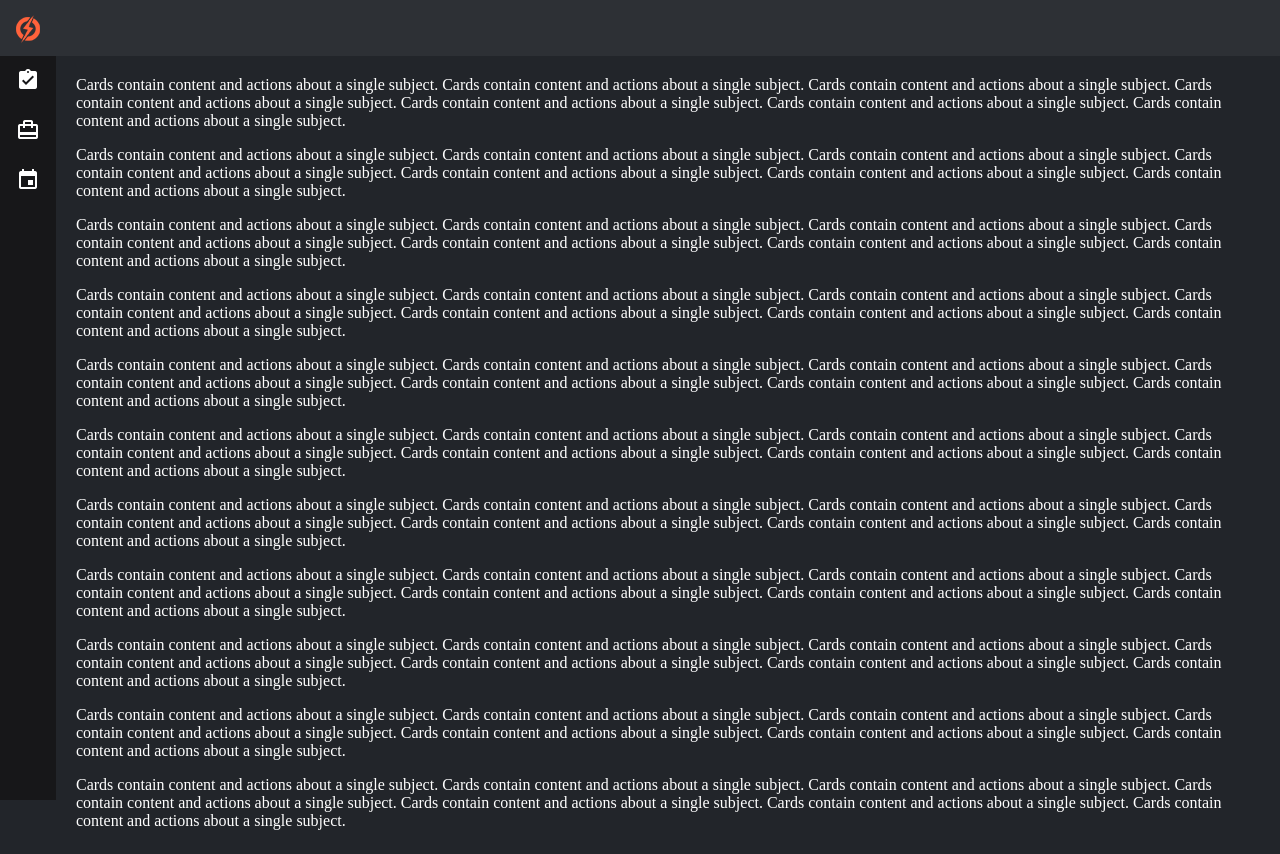
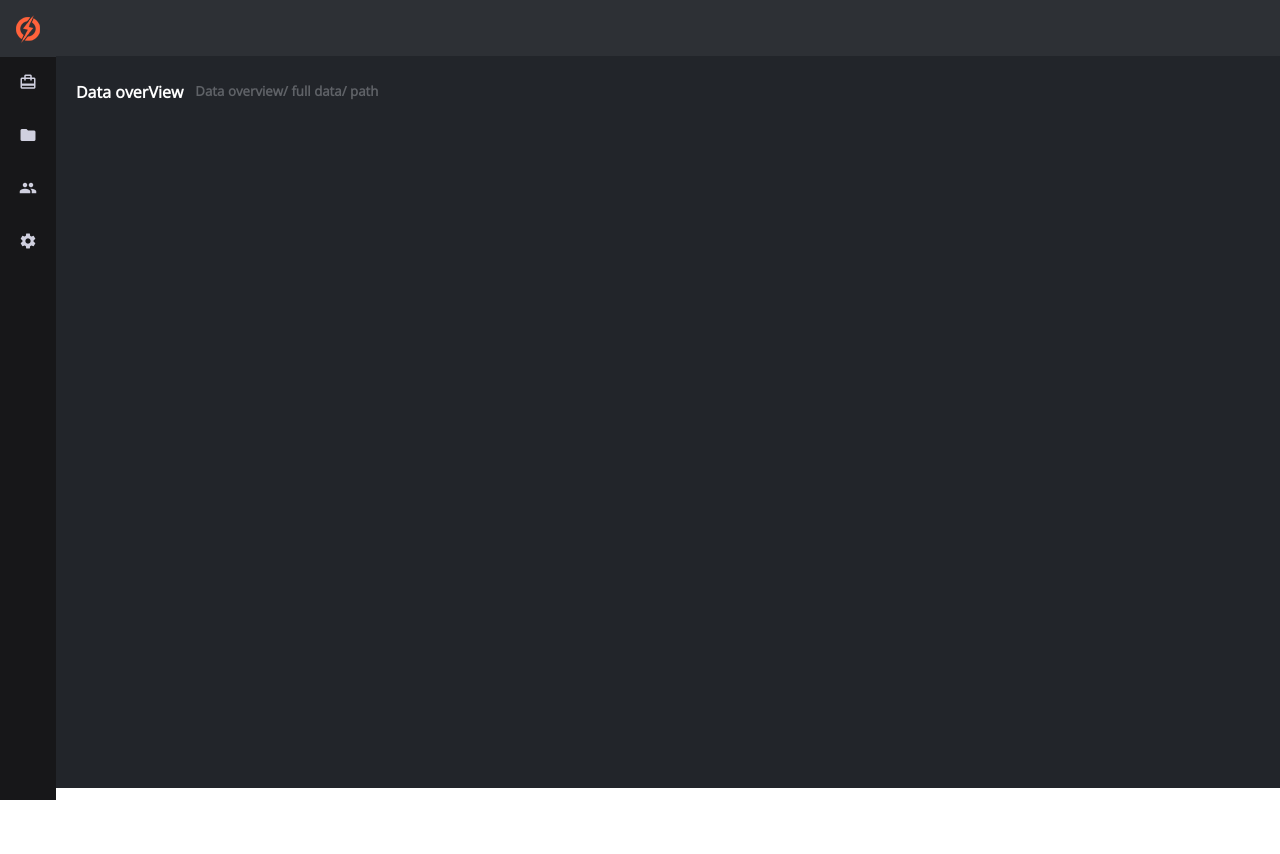
Before and after one commit to neoito-hub/sidebar-plugin-demo, an Angular app: page / in a window 1280 px wide. After the commit the page ends 800 px from the top, so only its background shows below. Built offline with nearby package versions, Linux system fonts and the light colour scheme.

Commit message:
Add breadcrumbs UI

```diff
--- a/src/app/component/content/content.component.html
+++ b/src/app/component/content/content.component.html
@@ -1,91 +1,6 @@
-<div>
-  <p>
-    Cards contain content and actions about a single subject. Cards contain content and actions about a single subject. Cards
-    contain content and actions about a single subject. Cards contain content and actions about a single subject. Cards contain
-    content and actions about a single subject. Cards contain content and actions about a single subject. Cards contain content
-    and actions about a single subject.
-
-  </p>
-
-  <p>
-    Cards contain content and actions about a single subject. Cards contain content and actions about a single subject. Cards
-    contain content and actions about a single subject. Cards contain content and actions about a single subject. Cards contain
-    content and actions about a single subject. Cards contain content and actions about a single subject. Cards contain content
-    and actions about a single subject.
-
-  </p>
-
-
-  <p>
-    Cards contain content and actions about a single subject. Cards contain content and actions about a single subject. Cards
-    contain content and actions about a single subject. Cards contain content and actions about a single subject. Cards contain
-    content and actions about a single subject. Cards contain content and actions about a single subject. Cards contain content
-    and actions about a single subject.
-
-  </p>
-
-
-  <p>
-    Cards contain content and actions about a single subject. Cards contain content and actions about a single subject. Cards
-    contain content and actions about a single subject. Cards contain content and actions about a single subject. Cards contain
-    content and actions about a single subject. Cards contain content and actions about a single subject. Cards contain content
-    and actions about a single subject.
-
-  </p>
-
-
-  <p>
-    Cards contain content and actions about a single subject. Cards contain content and actions about a single subject. Cards
-    contain content and actions about a single subject. Cards contain content and actions about a single subject. Cards contain
-    content and actions about a single subject. Cards contain content and actions about a single subject. Cards contain content
-    and actions about a single subject.
-
-  </p>
-
-  <p>
-    Cards contain content and actions about a single subject. Cards contain content and actions about a single subject. Cards
-    contain content and actions about a single subject. Cards contain content and actions about a single subject. Cards contain
-    content and actions about a single subject. Cards contain content and actions about a single subject. Cards contain content
-    and actions about a single subject.
-
-  </p>
-
-  <p>
-    Cards contain content and actions about a single subject. Cards contain content and actions about a single subject. Cards
-    contain content and actions about a single subject. Cards contain content and actions about a single subject. Cards contain
-    content and actions about a single subject. Cards contain content and actions about a single subject. Cards contain content
-    and actions about a single subject.
-
-  </p>
-
-  <p>
-    Cards contain content and actions about a single subject. Cards contain content and actions about a single subject. Cards
-    contain content and actions about a single subject. Cards contain content and actions about a single subject. Cards contain
-    content and actions about a single subject. Cards contain content and actions about a single subject. Cards contain content
-    and actions about a single subject.
-
-  </p>
-
-  <p>
-    Cards contain content and actions about a single subject. Cards contain content and actions about a single subject. Cards
-    contain content and actions about a single subject. Cards contain content and actions about a single subject. Cards contain
-    content and actions about a single subject. Cards contain content and actions about a single subject. Cards contain content
-    and actions about a single subject.
-
-  </p>
-
-  <p>
-    Cards contain content and actions about a single subject. Cards contain content and actions about a single subject. Cards
-    contain content and actions about a single subject. Cards contain content and actions about a single subject. Cards contain
-    content and actions about a single subject. Cards contain content and actions about a single subject. Cards contain content
-    and actions about a single subject.
-
-  </p>
-  <p>
-    Cards contain content and actions about a single subject. Cards contain content and actions about a single subject. Cards
-    contain content and actions about a single subject. Cards contain content and actions about a single subject. Cards contain
-    content and actions about a single subject. Cards contain content and actions about a single subject. Cards contain content
-    and actions about a single subject.
-
-  </p>
-</div>
+<main>
+  <div class="v-data">
+    <h4>Data overView</h4>
+    <h5>Data overview/ full data/ path</h5>
+  </div>
+</main>
--- a/src/app/component/content/content.component.scss
+++ b/src/app/component/content/content.component.scss
@@ -0,0 +1,7 @@
+.v-data {
+  display: flex;
+  h5 {
+    color: #5f6267;
+    margin-left: 12px;
+  }
+}
--- a/src/app/component/sidebar/sidebar.component.scss
+++ b/src/app/component/sidebar/sidebar.component.scss
@@ -9,9 +9,13 @@
   ul {
     margin: 0px;
     padding: 0px;
+    i {
+      color: #d0d0df;
+      font-size: 18px;
+    }
   }
   li {
-    padding: 12px 0px 10px 0px;
+    padding: 16px 0px 14px 0px;
     text-align: center;
   }
   .toggle-icon {
--- a/src/app/component/sidebar/sidebar.component.ts
+++ b/src/app/component/sidebar/sidebar.component.ts
@@ -10,24 +10,28 @@ export class SidebarComponent implements OnInit {
     theme: '', // background color
     logo: '',
     items: [
-      // menu items
       {
         id: 1,
-        menu: 'menu1',
-        url: '#',
-        icon: 'assignment_turned_in',
-        toggleButton: ''
-      },
-      {
-        id: 2,
-        menu: 'menu2',
+        menu: 'Dashboard',
         icon: 'card_travel',
         url: '#'
       },
       {
-        id: 23,
-        menu: 'menu3',
-        icon: 'event',
+        id: 2,
+        menu: 'Product',
+        icon: 'folder',
+        url: '#'
+      },
+      {
+        id: 3,
+        menu: 'Event',
+        icon: 'group',
+        url: '#'
+      },
+      {
+        id: 4,
+        menu: 'Settings',
+        icon: 'settings',
         url: '#'
       }
     ],
--- a/src/app/container/layout/layout.component.scss
+++ b/src/app/container/layout/layout.component.scss
@@ -2,4 +2,5 @@
   padding: 4px 20px 8px 76px;
   background: #22252a;
   color: white;
+  height: 90vh;
 }
--- a/src/index.html
+++ b/src/index.html
@@ -8,6 +8,7 @@
 
   <meta name="viewport" content="width=device-width, initial-scale=1">
   <link rel="icon" type="image/x-icon" href="favicon.ico">
+  <link href="https://fonts.googleapis.com/css?family=Open+Sans" rel="stylesheet">
   <link href="https://fonts.googleapis.com/icon?family=Material+Icons" rel="stylesheet">
 </head>
 
--- a/src/styles.css
+++ b/src/styles.css
@@ -1,4 +1,5 @@
 /* You can add global styles to this file, and also import other style files */
 body {
   margin: 0px;
+  font-family: 'Open Sans', sans-serif;
 }
```
